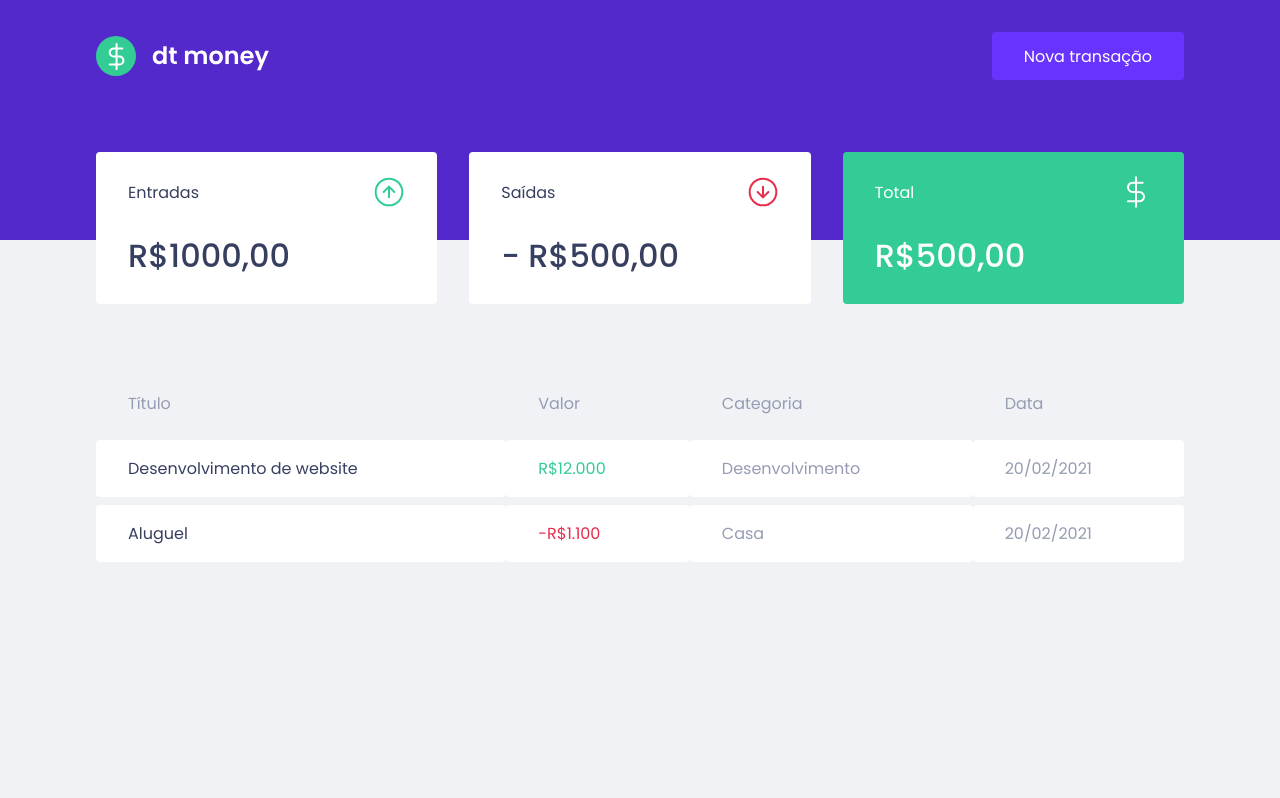
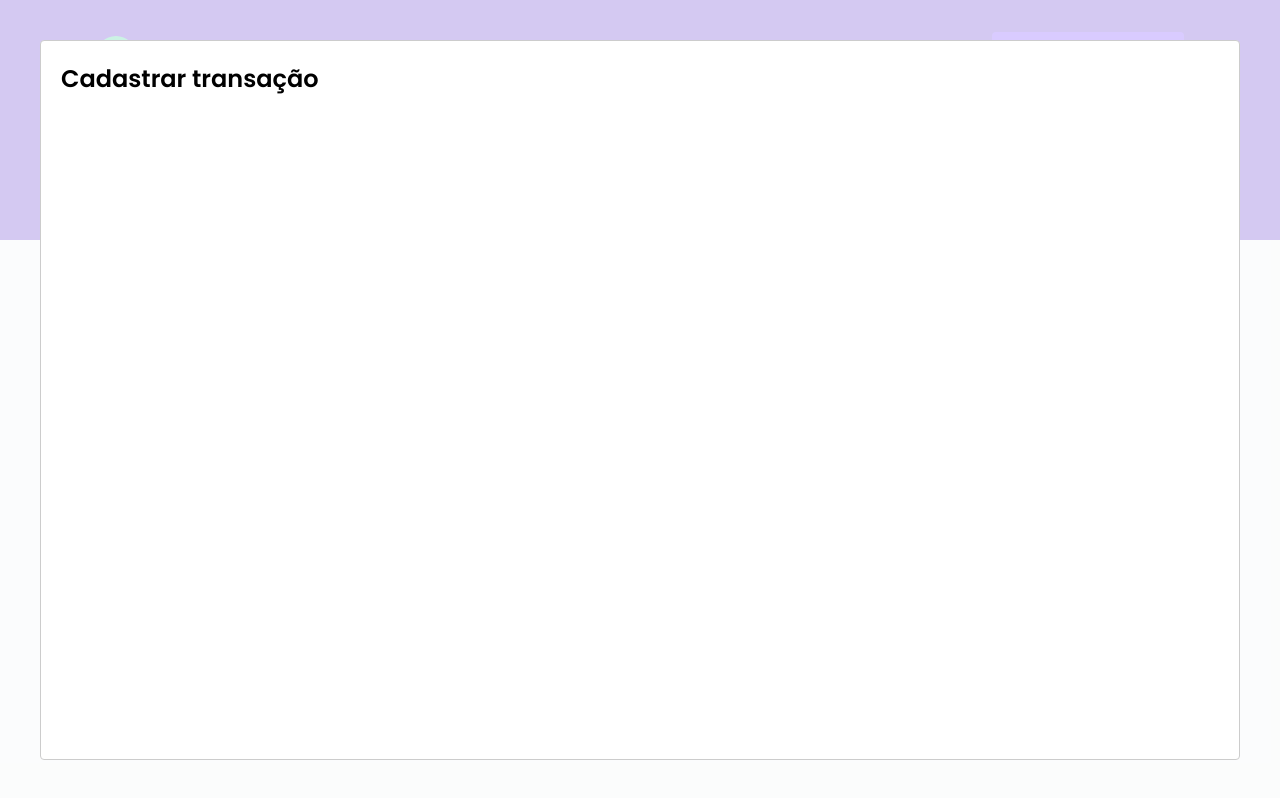
Before and after one commit to joaoheusi/dtmoney, a React (Create React App) app: page / in a window 1280 px wide. Both pictures are taken after a click on the button "Nova transação". Built offline with nearby package versions, Linux system fonts and the light colour scheme; no server answers; what miragejs would draw is missing.

Commit message:
configurando modal de criação

```diff
--- a/package.json
+++ b/package.json
@@ -7,6 +7,7 @@
     "miragejs": "^0.1.43",
     "react": "^17.0.2",
     "react-dom": "^17.0.2",
+    "react-modal": "^3.14.4",
     "react-scripts": "5.0.0",
     "styled-components": "^5.3.3",
     "web-vitals": "^2.1.0"
@@ -19,6 +20,7 @@
     "@types/node": "^16.7.13",
     "@types/react": "^17.0.20",
     "@types/react-dom": "^17.0.9",
+    "@types/react-modal": "^3.13.1",
     "@types/styled-components": "^5.1.19",
     "typescript": "^4.4.2"
   },
--- a/src/App.tsx
+++ b/src/App.tsx
@@ -1,13 +1,31 @@
 import { Dashboard } from "./components/Dashboard";
 import { Header } from "./components/Header";
+import Modal from "react-modal";
 import { GlobalStyle } from "./styles/global";
+import { useState } from "react";
 
+Modal.setAppElement("#root");
 export function App() {
+  const [isNewTransactionModalOpen, setIsNewTransactionModalOpen] =
+    useState(false);
+
+  function handleOpenNewTransactionModal() {
+    setIsNewTransactionModalOpen(true);
+  }
+  function handleCloseNewTransactionModal() {
+    setIsNewTransactionModalOpen(false);
+  }
   return (
     <>
       <GlobalStyle />
-      <Header />
-      <Dashboard/>
+      <Header onOpenNewTransactionModal={handleOpenNewTransactionModal} />
+      <Dashboard />
+      <Modal
+        isOpen={isNewTransactionModalOpen}
+        onRequestClose={handleCloseNewTransactionModal}
+      >
+        <h2>Cadastrar transação</h2>
+      </Modal>
     </>
   );
 }
--- a/src/components/Header/index.tsx
+++ b/src/components/Header/index.tsx
@@ -1,11 +1,18 @@
 import logoImg from "../../assets/logo.svg";
 import { Container, Content } from "./styles";
-export function Header() {
+
+interface HeaderProps {
+  onOpenNewTransactionModal: () => void;
+}
+
+export function Header({ onOpenNewTransactionModal }: HeaderProps) {
   return (
     <Container>
       <Content>
         <img src={logoImg} alt="dt money" />
-        <button type="button">Nova transação</button>
+        <button type="button" onClick={onOpenNewTransactionModal}>
+          Nova transação
+        </button>
       </Content>
     </Container>
   );
```
Also changed, not shown: 1 other file (tests, documents, lock files or other folders).
